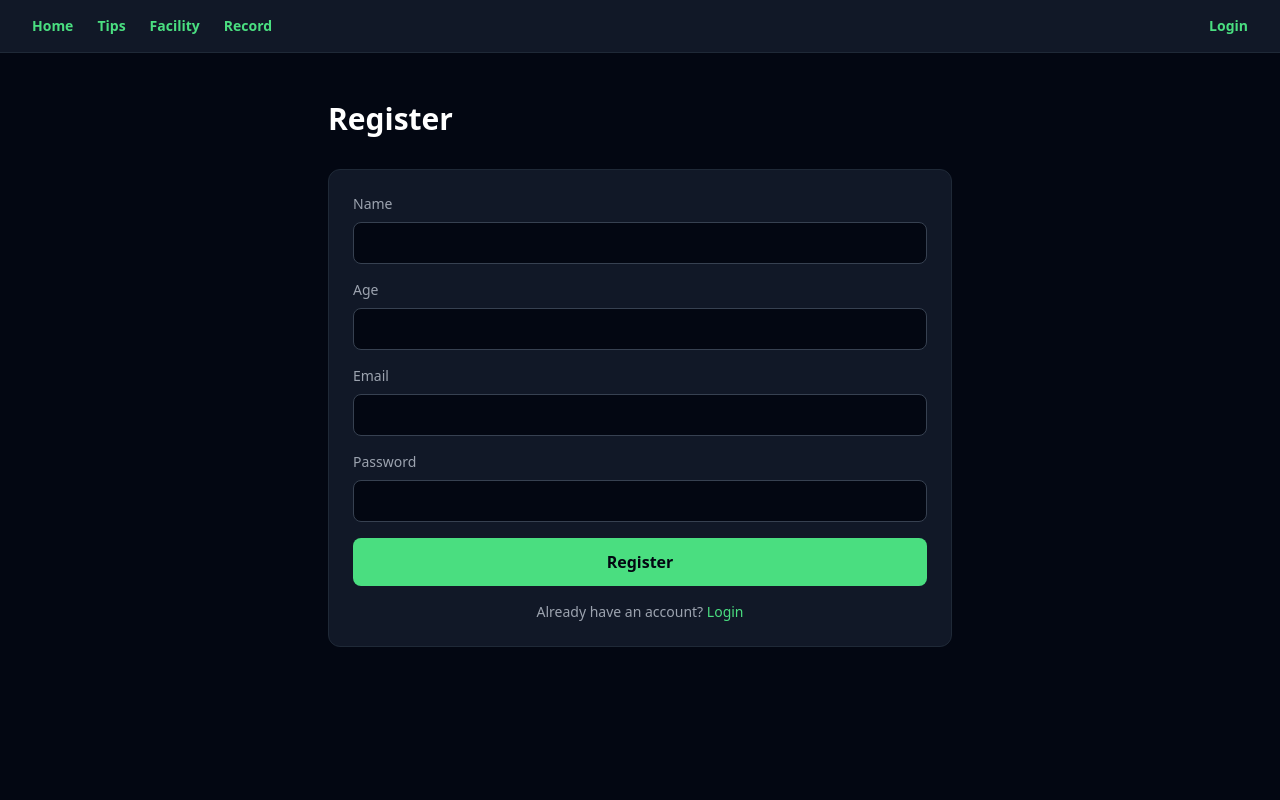
After one commit to shizuku0901/unsw_college_computing_media_presentation_website, a Flask app: page /register in a window 1280 px wide. The commit adds this page. Run offline with Flask 3, Linux system fonts and the light colour scheme; some libraries are stand-ins or nearby versions.

Commit message:
feat: implement user authentication with registration and login functionality

```diff
--- a/fitness_app/app.py
+++ b/fitness_app/app.py
@@ -4,17 +4,21 @@ def create_app():
     app = Flask(
         __name__,
         template_folder = 'template',
-        static_folder = 'statistic'
+        static_folder = 'static'
     )
+    app.config.from_object('config.Config')
+
     from blueprints.welcome import welcome_bp
     from blueprints.tips import tips_bp
     from blueprints.facility import facility_bp
     from blueprints.record import record_bp
+    from blueprints.auth import auth_bp
 
     app.register_blueprint(welcome_bp)
     app.register_blueprint(tips_bp)
     app.register_blueprint(facility_bp)
     app.register_blueprint(record_bp)
+    app.register_blueprint(auth_bp)
 
     return app
 
--- /dev/null
+++ b/fitness_app/blueprints/auth/__init__.py
@@ -0,0 +1 @@
+from .routes import auth_bp
--- /dev/null
+++ b/fitness_app/blueprints/auth/routes.py
@@ -0,0 +1,54 @@
+from flask import Blueprint, render_template, redirect, url_for, request, session
+from extensions import db
+
+# Blueprint for authentication routes
+auth_bp = Blueprint(
+    'auth',
+    __name__
+)
+
+# Route for the register page
+@auth_bp.route('/register', methods=['GET', 'POST'])
+
+# Function to handle user registration
+def register():
+    # Handle POST request for user registration
+    if request.method == 'POST':
+        name = request.form.get('name')
+        age = request.form.get('age')
+        email = request.form.get('email')
+        uid = request.form.get('uid')
+
+        # Store user information in the database
+        db.collection('users').document(uid).set({
+            'name': name,
+            'age': int(age),
+            'email': email,
+        })
+
+        # Redirect to the login page after successful registration
+        return redirect(url_for('auth.login'))
+
+    # Render the registration template for GET requests
+    return render_template('auth/register.html')
+
+# Route for the login page
+@auth_bp.route('/login', methods=['GET', 'POST'])
+# Function to handle user login
+def login():
+    # Handle POST request for user login
+    if request.method == 'POST':
+        # Get the user ID from the form and store it in the session
+        uid = request.form.get('uid')
+        session['uid'] = uid
+        # Redirect to the welcome page after successful login
+        return redirect(url_for('welcome.index'))
+    # Render the login template for GET requests
+    return render_template('auth/login.html')
+
+@auth_bp.route('/logout')
+def logout():
+    # Clear the session to log out the user
+    session.clear()
+    # Redirect to the login page after logging out
+    return redirect(url_for('auth.login'))
--- /dev/null
+++ b/fitness_app/config.py
@@ -0,0 +1,4 @@
+import os
+
+class Config:
+    SECRET_KEY = os.environ.get('SECRET_KEY') or 'dev-secret-key'
--- a/fitness_app/extensions.py
+++ b/fitness_app/extensions.py
@@ -7,7 +7,7 @@ if os.environ.get('FIREBASE_CREDENTIALS'):
     cred_dict = json.loads(os.environ.get('FIREBASE_CREDENTIALS'))
     cred = credentials.Certificate(cred_dict)
 else:
-    cred = credentials.Certificate('unsw-college-website-firebase-adminsdk-fbsvc-a8cf3a2c2c.json')
+    cred = credentials.Certificate('unsw-college-website-firebase-adminsdk-fbsvc-f8f430162d.json')
 
 firebase_admin.initialize_app(cred)
 db = firestore.client()
--- /dev/null
+++ b/fitness_app/template/auth/register.html
@@ -0,0 +1,83 @@
+{% extends 'base.html' %}
+
+{% block title %}Register{% endblock %}
+
+{% block content %}
+
+<h1 class="text-3xl font-bold text-white mb-8">Register</h1>
+
+<div class="bg-gray-900 border border-gray-800 rounded-xl p-6">
+    <div id="error-message" class="text-red-400 text-sm mb-4 hidden"></div>
+
+    <div class="flex flex-col gap-4">
+        <div>
+            <label class="text-gray-400 text-sm block mb-2">Name</label>
+            <input type="text" id="name" class="w-full bg-gray-950 border border-gray-700 rounded-lg px-4 py-2 text-gray-200 focus:outline-none focus:border-green-400">
+        </div>
+
+        <div>
+            <label class="text-gray-400 text-sm block mb-2">Age</label>
+            <input type="number" id="age" class="w-full bg-gray-950 border border-gray-700 rounded-lg px-4 py-2 text-gray-200 focus:outline-none focus:border-green-400">
+        </div>
+
+        <div>
+            <label class="text-gray-400 text-sm block mb-2">Email</label>
+            <input type="email" id="email" class="w-full bg-gray-950 border border-gray-700 rounded-lg px-4 py-2 text-gray-200 focus:outline-none focus:border-green-400">
+        </div>
+
+        <div>
+            <label class="text-gray-400 text-sm block mb-2">Password</label>
+            <input type="password" id="password" class="w-full bg-gray-950 border border-gray-700 rounded-lg px-4 py-2 text-gray-200 focus:outline-none focus:border-green-400">
+        </div>
+
+        <button onclick="register()" class="bg-green-400 text-gray-950 font-bold py-3 rounded-lg hover:bg-white transition-colors">
+            Register
+        </button>
+
+        <p class="text-gray-400 text-sm text-center">
+            Already have an account?
+            <a href="{{ url_for('auth.login') }}" class="text-green-400 hover:text-white">Login</a>
+        </p>
+    </div>
+</div>
+
+<form id="register-form" method="POST" action="{{ url_for('auth.register') }}" class="hidden">
+    <input type="hidden" name="uid" id="uid">
+    <input type="hidden" name="name" id="name-hidden">
+    <input type="hidden" name="age" id="age-hidden">
+    <input type="hidden" name="email" id="email-hidden">
+</form>
+
+<script src="https://www.gstatic.com/firebasejs/10.12.0/firebase-app-compat.js"></script>
+<script src="https://www.gstatic.com/firebasejs/10.12.0/firebase-auth-compat.js"></script>
+<script>
+    const firebaseConfig = {
+        apiKey: "AIzaSyBfowNgdqfzeLtq1EzCsigHrlSZiVqCRJg",
+        authDomain: "unsw-college-website.firebaseapp.com",
+        projectId: "unsw-college-website"
+    };
+
+    firebase.initializeApp(firebaseConfig);
+
+    async function register() {
+        const name = document.getElementById('name').value;
+        const age = document.getElementById('age').value;
+        const email = document.getElementById('email').value;
+        const password = document.getElementById('password').value;
+        const errorDiv = document.getElementById('error-message');
+
+        try {
+            const userCredential = await firebase.auth().createUserWithEmailAndPassword(email, password);
+            document.getElementById('uid').value = userCredential.user.uid;
+            document.getElementById('name-hidden').value = name;
+            document.getElementById('age-hidden').value = age;
+            document.getElementById('email-hidden').value = email;
+            document.getElementById('register-form').submit();
+        } catch (error) {
+            errorDiv.textContent = error.message;
+            errorDiv.classList.remove('hidden');
+        }
+    }
+</script>
+
+{% endblock %}
--- a/fitness_app/template/base.html
+++ b/fitness_app/template/base.html
@@ -13,6 +13,11 @@
         <a href="{{ url_for('tips.index') }}" class="text-green-400 font-semibold hover:text-white text-sm">Tips</a>
         <a href="{{ url_for('facility.index') }}" class="text-green-400 font-semibold hover:text-white text-sm">Facility</a>
         <a href="{{ url_for('record.index') }}" class="text-green-400 font-semibold hover:text-white text-sm">Record</a>
+        {% if 'uid' in session %}
+            <a href="{{ url_for('auth.logout') }}" class="text-green-400 font-semibold hover:text-white text-sm ml-auto">Logout</a>
+        {% else %}
+            <a href="{{ url_for('auth.login') }}" class="text-green-400 font-semibold hover:text-white text-sm ml-auto">Login</a>
+        {% endif %}
     </nav>
 
     <main class="max-w-2xl mx-auto mt-12 px-6">
--- a/fitness_app/template/welcome/index.html
+++ b/fitness_app/template/welcome/index.html
@@ -8,8 +8,8 @@
 
 <div class="bg-gray-900 border border-gray-800 rounded-xl p-6 mb-4">
     <h2 class="text-green-400 font-semibold mb-3">Member Information</h2>
-    <p>Name: User1</p>
-    <p>Age: 19</p>
+    <p>Name: {{ user.name }}</p>
+    <p>Age: {{ user.age }}</p>
 </div>
 
 <div class="bg-gray-900 border border-gray-800 rounded-xl p-6 mb-4">
```
Also changed, not shown: fitness_app/blueprints/record/routes.py (+6 -1 lines), fitness_app/blueprints/welcome/routes.py (+14 -3 lines), fitness_app/template/auth/login.html (added, +65 -0 lines), 1 other file.
